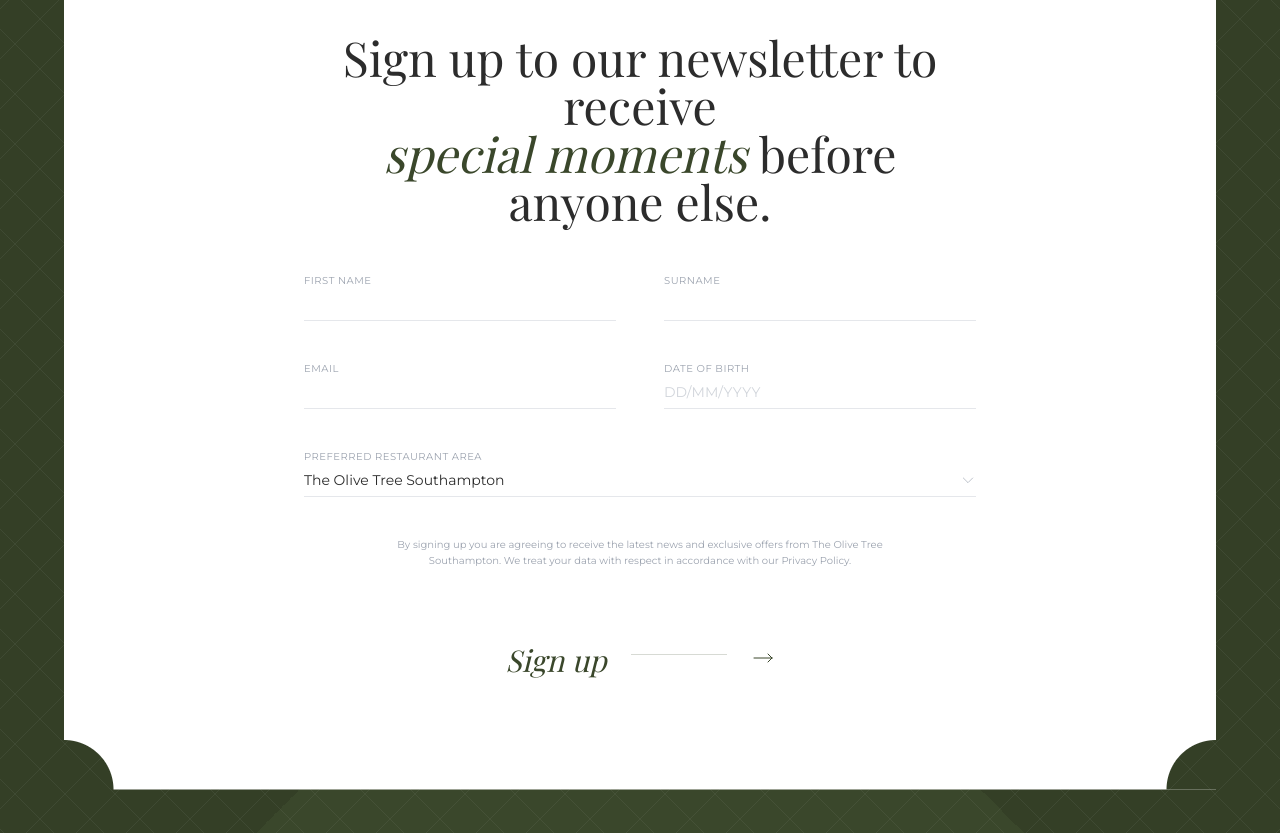
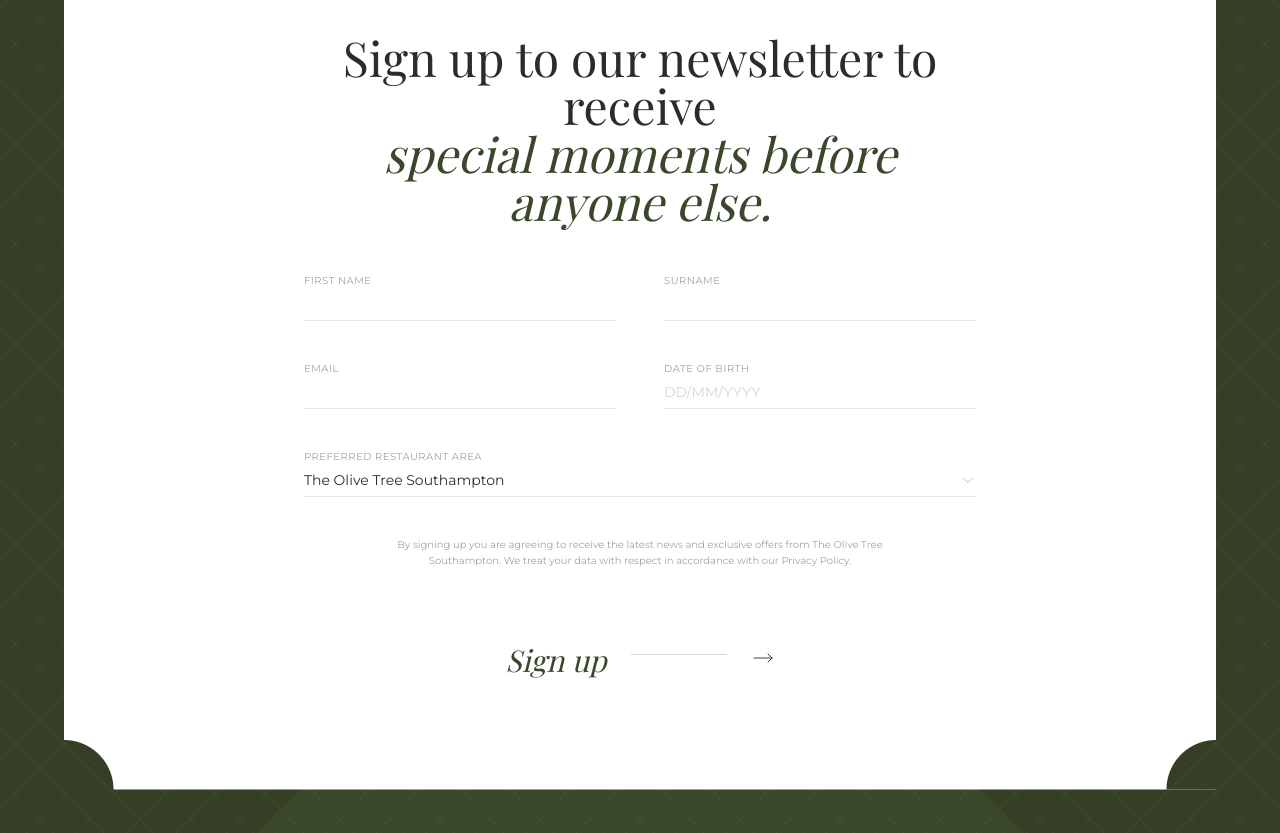
Before and after one commit to akash-milktree/The-Olive-Tree, a React (Vite) app: page / in a window 1280 px wide. Shown: the part 6580-7413 px from the top of the page. Built offline with nearby package versions, Linux system fonts and the light colour scheme; a web font is replaced by a local one.

Commit message:
Refinement: Fix line break and italics in NewsletterSection headline.

```diff
--- a/components/NewsletterSection.tsx
+++ b/components/NewsletterSection.tsx
@@ -57,7 +57,7 @@ const NewsletterSection: React.FC = () => {
 
           <h2 className="text-3xl md:text-5xl lg:text-5xl serif text-[#2c2c2c] leading-tight font-light">
             Sign up to our newsletter to receive <br />
-            <span className="italic text-[#3a472b]">special moments</span> before anyone else.
+            <span className="italic text-[#3a472b]">special moments before anyone else.</span>
           </h2>
 
           <form className="space-y-10 text-left">
```
